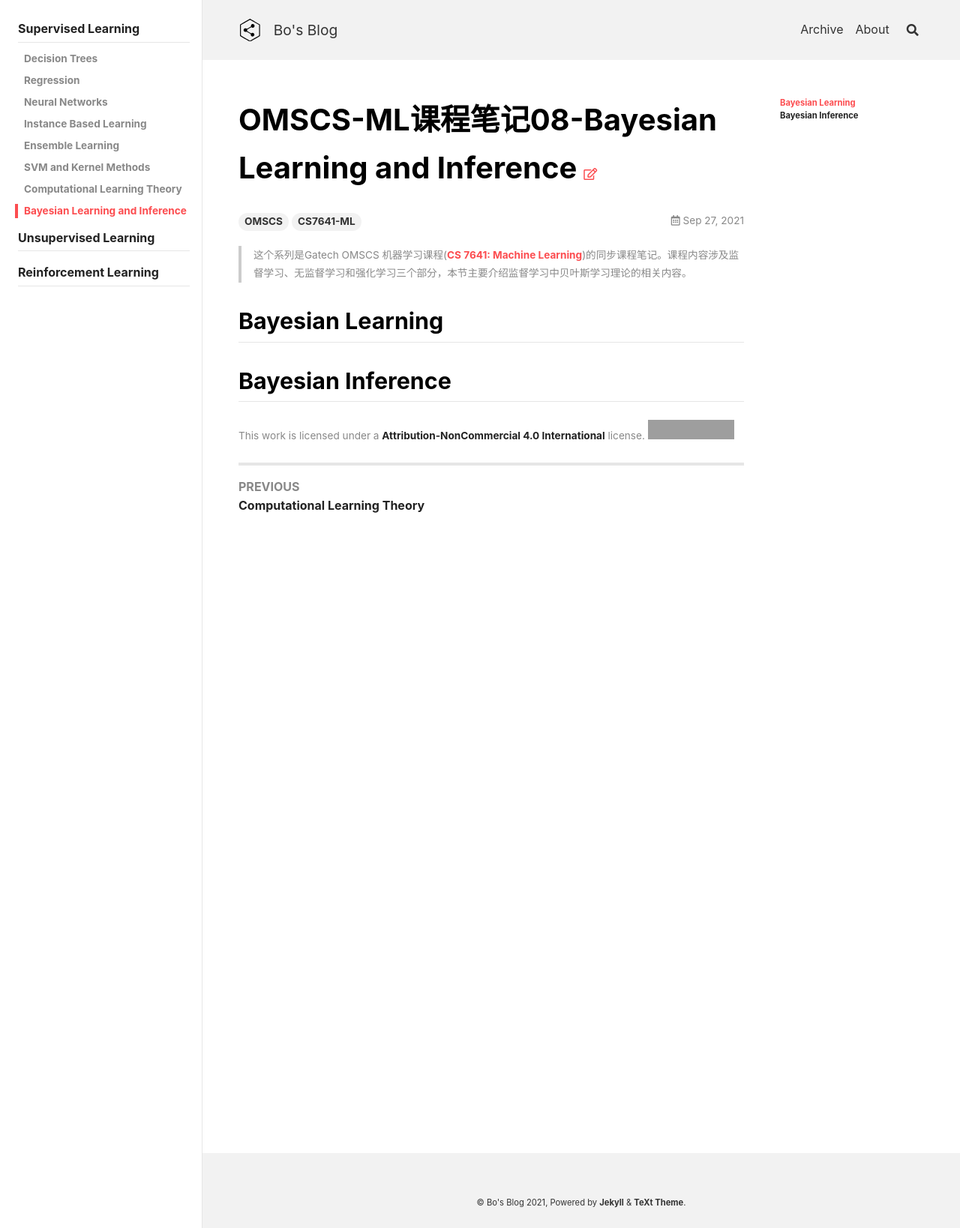
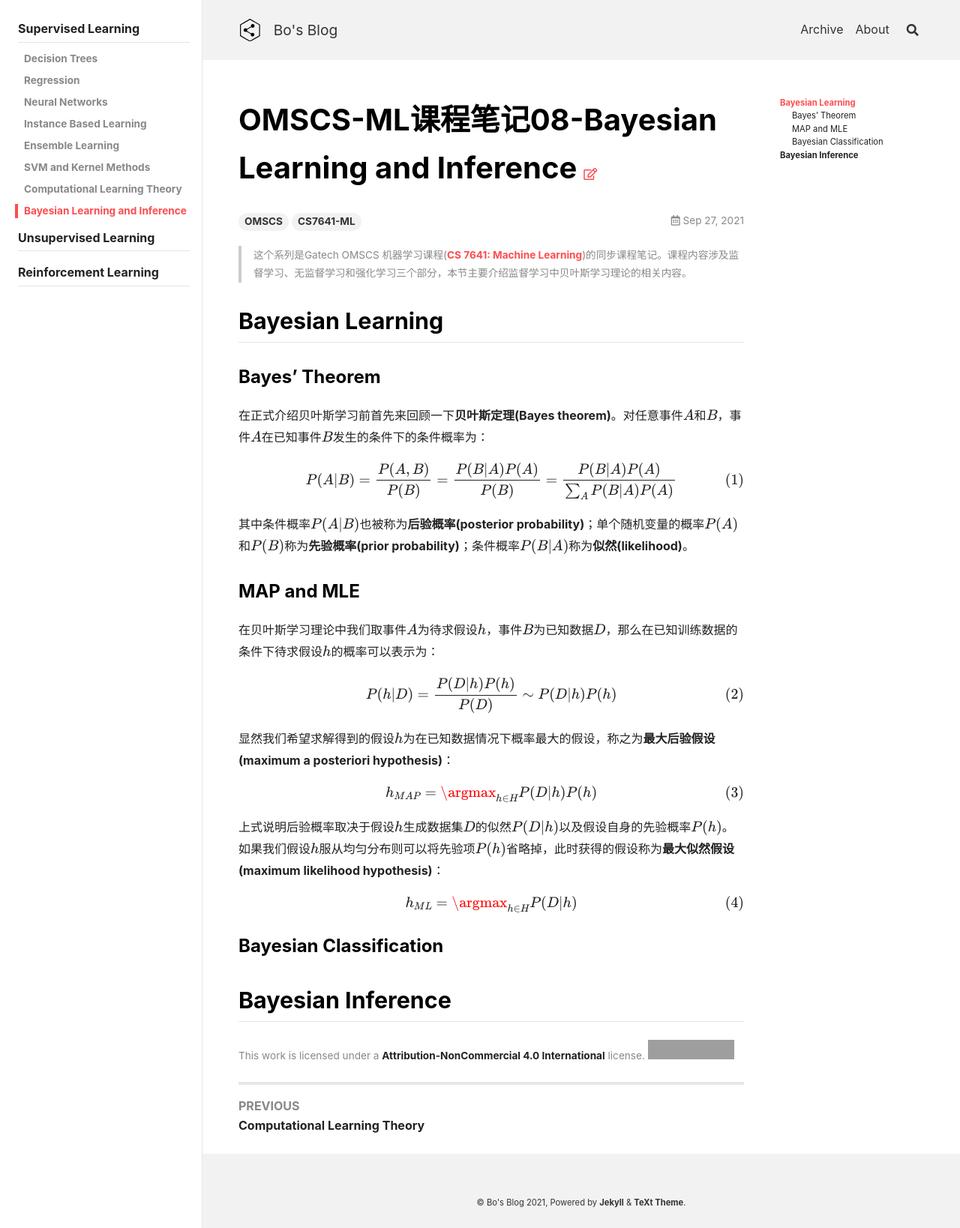
Before and after one commit to peng00bo00/peng00bo00_previous_blog, a Jekyll site: the page built from _posts/2021-09-27-OMSCS-ML-NOTES-08.md, in a window 1280 px wide. Shown: the whole page at 75% size. Built offline with Jekyll 4.4.1, drawn with Linux system fonts in a browser that asks for light colours; nearby versions of some CDN libraries; formulas are drawn with MathJax 3; grey boxes are pictures that could not be loaded.

Commit message:
Update 2021-09-27-OMSCS-ML-NOTES-08.md

```diff
--- a/_posts/2021-09-27-OMSCS-ML-NOTES-08.md
+++ b/_posts/2021-09-27-OMSCS-ML-NOTES-08.md
@@ -14,4 +14,36 @@ sidebar:
 
 ## Bayesian Learning
 
+### Bayes' Theorem
+
+在正式介绍贝叶斯学习前首先来回顾一下**贝叶斯定理(Bayes theorem)**。对任意事件$A$和$B$，事件$A$在已知事件$B$发生的条件下的条件概率为：
+
+$$
+P(A \vert B) = \frac{P(A, B)}{P(B)} = \frac{P(B \vert A) P(A)}{P(B)} = \frac{P(B \vert A) P(A)}{\sum_A P(B \vert A) P(A)}
+$$
+
+其中条件概率$P(A \vert B)$也被称为**后验概率(posterior probability)**；单个随机变量的概率$P(A)$和$P(B)$称为**先验概率(prior probability)**；条件概率$P(B \vert A)$称为**似然(likelihood)**。
+
+### MAP and MLE
+
+在贝叶斯学习理论中我们取事件$A$为待求假设$h$，事件$B$为已知数据$D$，那么在已知训练数据的条件下待求假设$h$的概率可以表示为：
+
+$$
+P(h \vert D) = \frac{P(D \vert h) P(h)}{P(D)} \sim P(D \vert h) P(h)
+$$
+
+显然我们希望求解得到的假设$h$为在已知数据情况下概率最大的假设，称之为**最大后验假设(maximum a posteriori hypothesis)**：
+
+$$
+h_{MAP} = \argmax_{h \in H} P(D \vert h) P(h)
+$$
+
+上式说明后验概率取决于假设$h$生成数据集$D$的似然$P(D \vert h)$以及假设自身的先验概率$P(h)$。如果我们假设$h$服从均匀分布则可以将先验项$P(h)$省略掉，此时获得的假设称为**最大似然假设(maximum likelihood hypothesis)**：
+
+$$
+h_{ML} = \argmax_{h \in H} P(D \vert h)
+$$
+
+### Bayesian Classification
+
 ## Bayesian Inference
```
